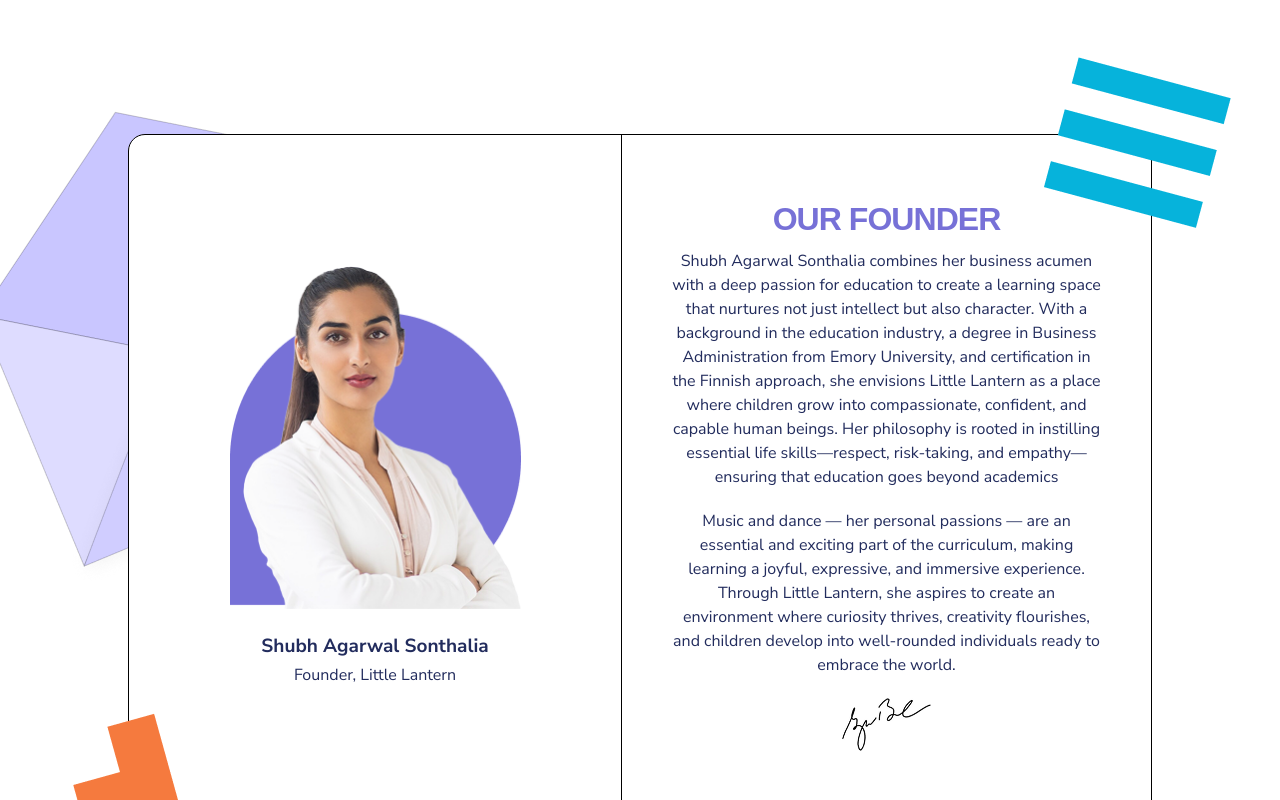
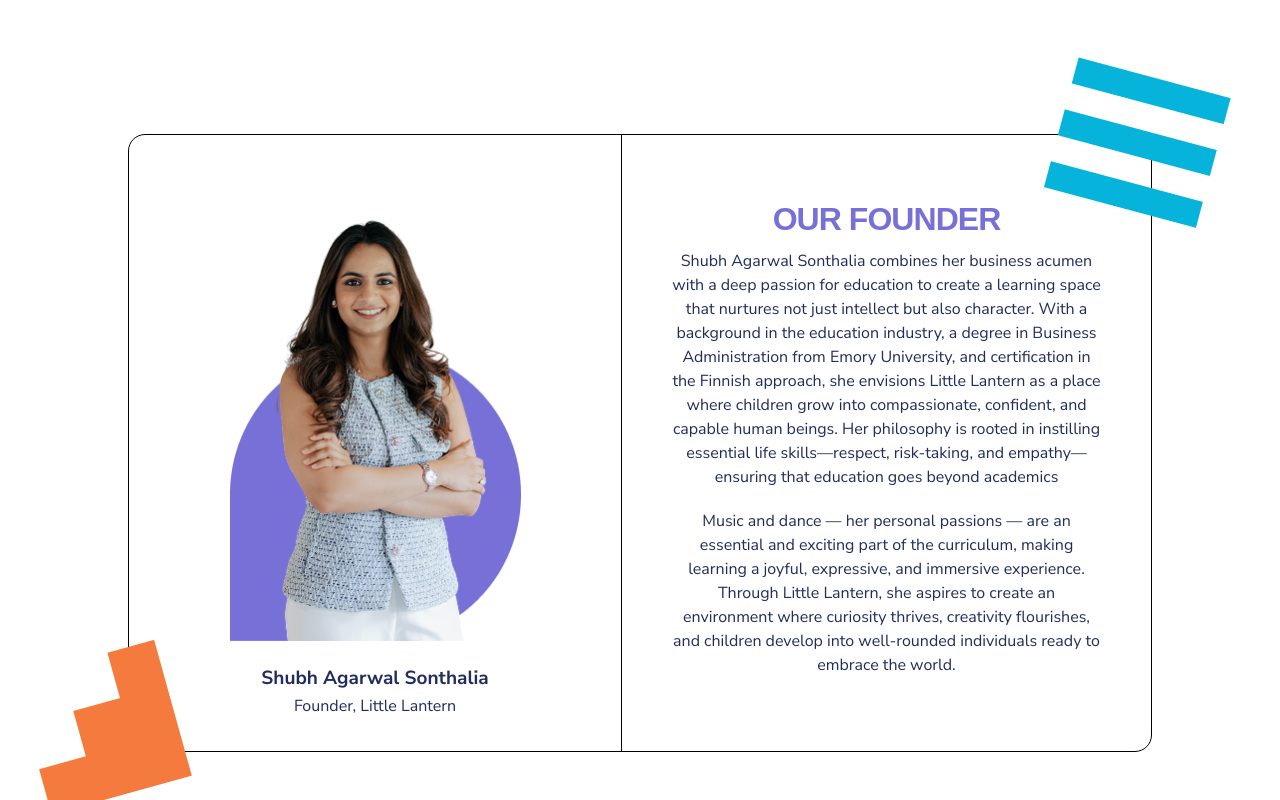
Before and after one commit to little-lantern/frontend, a React (Create React App) app: page /about in a window 1280 px wide. Shown: the part 1980-2780 px from the top of the page. Built offline with nearby package versions, Linux system fonts and the light colour scheme; a web font is replaced by a local one.

Commit message:
update about page

```diff
--- a/src/components/Aboutpage/OurFounder.component.module.scss
+++ b/src/components/Aboutpage/OurFounder.component.module.scss
@@ -35,7 +35,7 @@
         justify-content: center;
         align-items: center;
         flex-direction: column;
-        padding: 94px 100px;
+        padding: 5px 100px;
         text-align: center;
         img {
           display: block;
--- a/src/components/Aboutpage/OurFounder.component.tsx
+++ b/src/components/Aboutpage/OurFounder.component.tsx
@@ -1,21 +1,21 @@
 import React from "react";
 import styles from "./OurFounder.component.module.scss";
-import EnvelopIcon from "../../assets/images/envelop-icon.png";
+// import EnvelopIcon from "../../assets/images/envelop-icon.png";
 import StepIcon from "../../assets/images/founder-step-icon.png";
 import StepLineIcon from "../../assets/images/founder-3-icon.png";
-import FounderImage from "../../assets/images/founder-img.png";
-import SigneIcon from "../../assets/images/sign-icon.png";
-import EnvelopIconMobile from "../../assets/images/founder-env-icon.png";
-import useIsMobile from "../../hooks/useIsMobile";
+import FounderImage from "../../assets/images/shubh-agarwal.png";
+// import SigneIcon from "../../assets/images/sign-icon.png";
+// import EnvelopIconMobile from "../../assets/images/founder-env-icon.png";
+// import useIsMobile from "../../hooks/useIsMobile";
 
 const OurFounderComponent: React.FC = () => {
-  const isMobile = useIsMobile();
-  const envIcon = isMobile ? EnvelopIconMobile : EnvelopIcon;
+  // const isMobile = useIsMobile();
+  // const envIcon = isMobile ? EnvelopIconMobile : EnvelopIcon;
   return (
     <div className={styles.container} id="team">
-      <div className={styles.envIcon}>
+      {/* <div className={styles.envIcon}>
         <img src={envIcon} alt="" />
-      </div>
+      </div> */}
       <div className={styles.founderBox}>
         <div className={styles.founderInfo}>
           <div className={styles.founderPick}>
@@ -24,9 +24,9 @@
               <strong>Shubh Agarwal Sonthalia</strong>
               <span>Founder, Little Lantern</span>
             </p>
-            <div className={styles.sign}>
+            {/* <div className={styles.sign}>
               <img src={SigneIcon} alt="" />
-            </div>
+            </div> */}
           </div>
           <div className={styles.founderContent}>
             <h2>our founder</h2>
@@ -50,9 +50,9 @@
               creativity flourishes, and children develop into well-rounded
               individuals ready to embrace the world.
             </p>
-            <div className={styles.sign}>
+            {/* <div className={styles.sign}>
               <img src={SigneIcon} alt="" />
-            </div>
+            </div> */}
           </div>
           <div className={styles.stepIcon}>
             <img src={StepIcon} alt="" />
```
Also changed, not shown: src/assets/images/shubh-agarwal.png (added).
